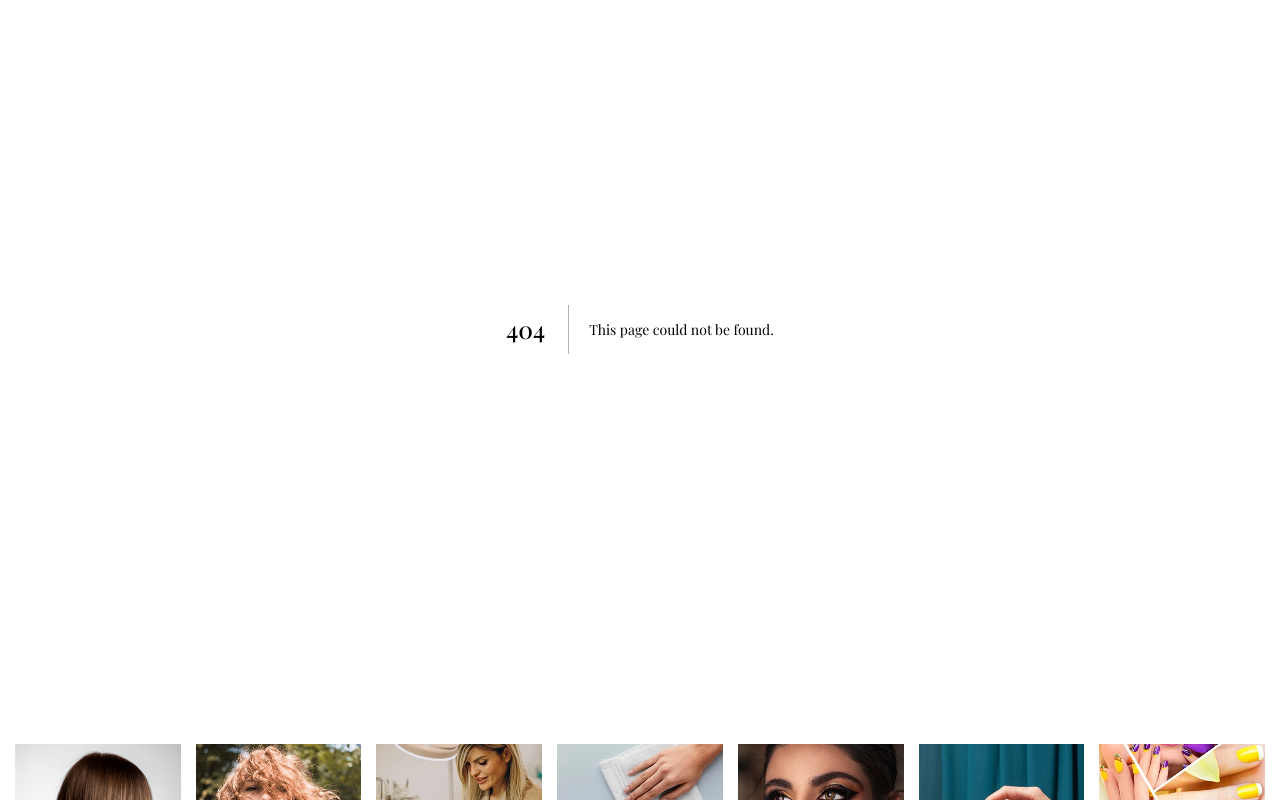
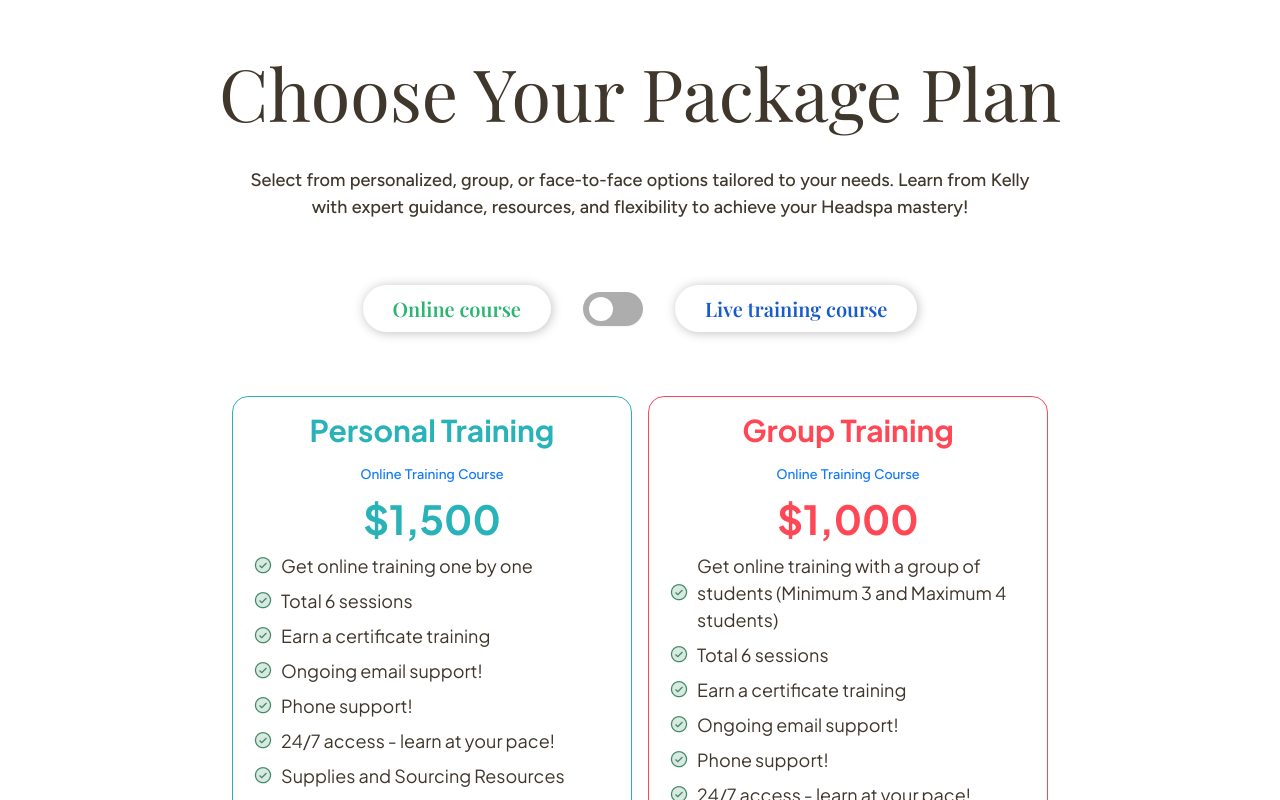
Before and after one commit to huyenpham-it/nails-shop, a Next.js app: page /course in a window 1280 px wide. Before the commit this address had no page. Shown: the part 220-1020 px from the top of the page. Built offline with nearby package versions, Linux system fonts and the light colour scheme; a web font is replaced by a local one.

Commit message:
add page and component Course

```diff
--- /dev/null
+++ b/src/app/course/components/CourseCard.jsx
@@ -0,0 +1,47 @@
+import { formatNumber } from '@/utils/number';
+import Image from 'next/image';
+import Link from 'next/link';
+
+export const CourseCard = ({ info }) => {
+	return (
+		<div className="w-full card border rounded-[16px] max-w-[400px]" style={{ borderColor: info?.color }}>
+			<div className="h-full flex flex-col gap-[30px] items-center justify-between text-(--color-my-black) p-[20px]">
+				<div className="flex flex-col items-center gap-[20px]">
+					<h5
+						className="plus-jakarta-sans-font font-bold text-[28px] text-center"
+						style={{ color: info?.color }}
+					>
+						{info?.title || ''}
+					</h5>
+					<p
+						className="font-medium text-center text-[14px] leading-[1.5]"
+						style={{ color: info?.colorDesc || '#1479FB' }}
+					>
+						{info?.description || ''}
+					</p>
+					<div className="plus-jakarta-sans-font text-[40px] font-bold" style={{ color: info?.color }}>
+						${formatNumber(info?.cost) || ''}
+					</div>
+					<ul className="flex flex-col gap-2">
+						{info?.listCourse?.map((feature, index) => (
+							<li key={index} className="flex items-center gap-2">
+								<div className="w-[20px] h-[20px] shrink-0">
+									<Image src="/images/course/check.png" width={20} height={20} alt="check-list" />
+								</div>
+								<p className="plus-jakarta-sans-font">{feature}</p>
+							</li>
+						))}
+					</ul>
+				</div>
+				<Link href={info?.link || '#'} className="">
+					<button
+						className="w-fit uppercase border border-white text-white rounded-full px-[30px]"
+						style={{ backgroundColor: info?.color }}
+					>
+						Get Started Now
+					</button>
+				</Link>
+			</div>
+		</div>
+	);
+};
--- /dev/null
+++ b/src/app/course/page.jsx
@@ -0,0 +1,55 @@
+'use client';
+
+import { Switch } from '@/components/ui/switch';
+import { LIVE_TRAINING_COURSE, ONLINE_COURSE } from '@/utils/constants';
+import { useState } from 'react';
+import { CourseCard } from './components/CourseCard';
+
+export default function Course() {
+	const [option, setOption] = useState('services');
+
+	return (
+		<div className="services px-[15px] md:px-[40px] py-[40px] md:py-[80px] xl:py-[120px]">
+			<div className="text-center">
+				<h2>Choose Your Package Plan</h2>
+				<p className="max-w-[800px] font-medium pt-8 m-auto">
+					Select from personalized, group, or face-to-face options tailored to your needs. Learn from Kelly
+					with expert guidance, resources, and flexibility to achieve your Headspa mastery!
+				</p>
+			</div>
+			<div className="flex flex-col items-center pt-16">
+				<div className="flex items-center justify-center gap-2 md:gap-8 pb-16">
+					<div className="headline-font text-(--color-my-light-green) text-[14px] md:text-[20px] text-center font-semibold rounded-full shadow-[1px_1px_10.2px_0px_rgba(0,0,0,0.25)] p-[10px] md:px-[30px] md:py-[10px]">
+						Online course
+					</div>
+					<Switch
+						checked={option === 'live'}
+						onCheckedChange={(checked) => setOption(checked ? 'live' : 'online')}
+						className="data-[state=checked]:bg-(--color-my-vibrant-pink) data-[state=unchecked]:bg-(--color-my-gray)"
+					/>
+					<div className="headline-font text-(--color-my-blue) text-[14px] md:text-[20px] text-center font-semibold rounded-full shadow-[1px_1px_10.2px_0px_rgba(0,0,0,0.25)] p-[10px] md:px-[30px] md:py-[10px]">
+						Live training course
+					</div>
+				</div>
+				<div
+					className={`w-fit grid grid-cols-1 md:grid-cols-2 justify-center gap-4 ${
+						option === 'live' ? 'hidden' : ''
+					}`}
+				>
+					{ONLINE_COURSE.map((online, index) => (
+						<CourseCard key={index} info={online} />
+					))}
+				</div>
+				<div
+					className={`grid grid-cols-1 md:grid-cols-2 xl:grid-cols-4 gap-4 ${
+						option === 'online' ? 'hidden' : ''
+					}`}
+				>
+					{LIVE_TRAINING_COURSE.map((live, index) => (
+						<CourseCard key={index} info={live} />
+					))}
+				</div>
+			</div>
+		</div>
+	);
+}
```
Also changed, not shown: public/images/course/check.png (added).
